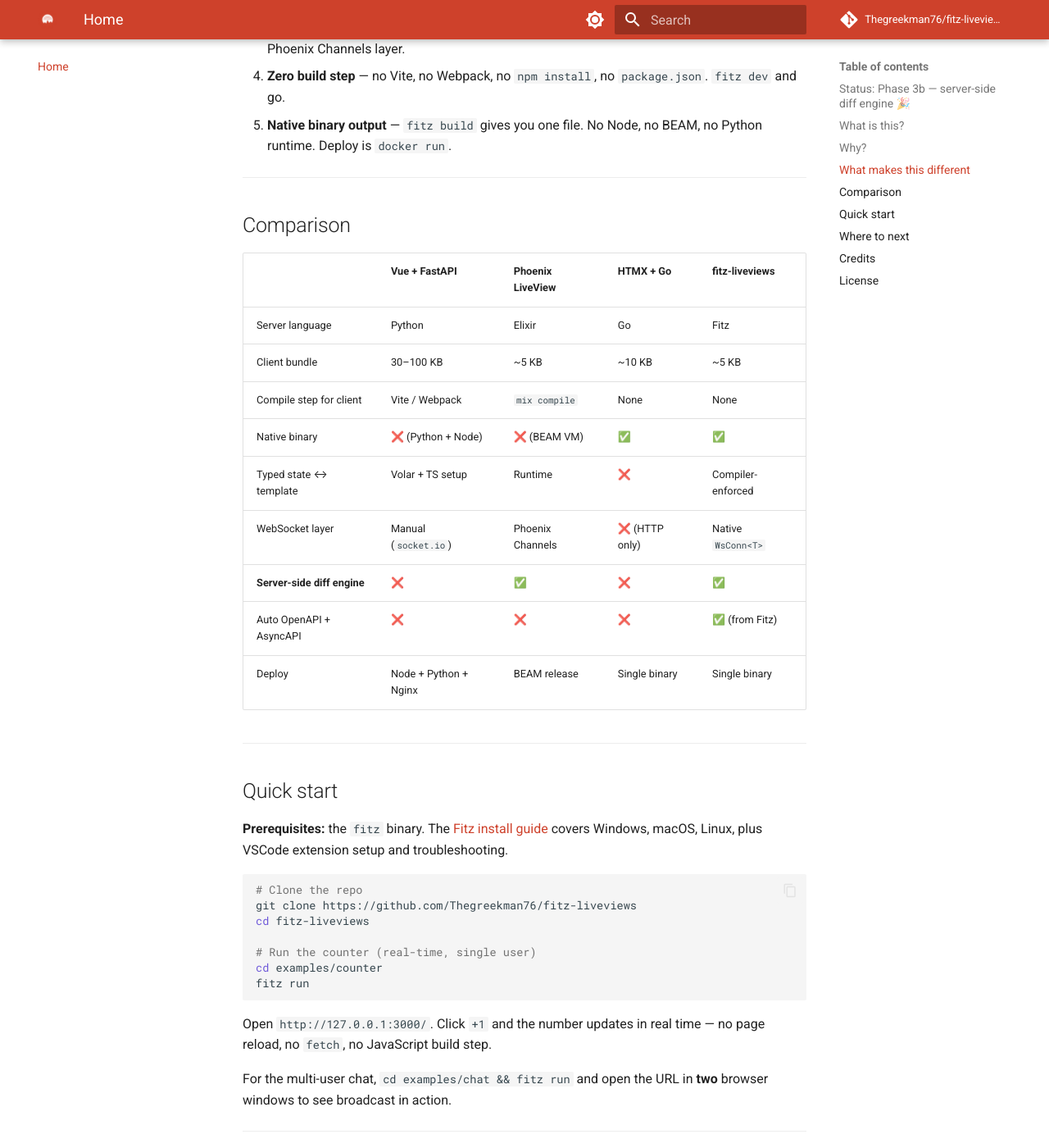
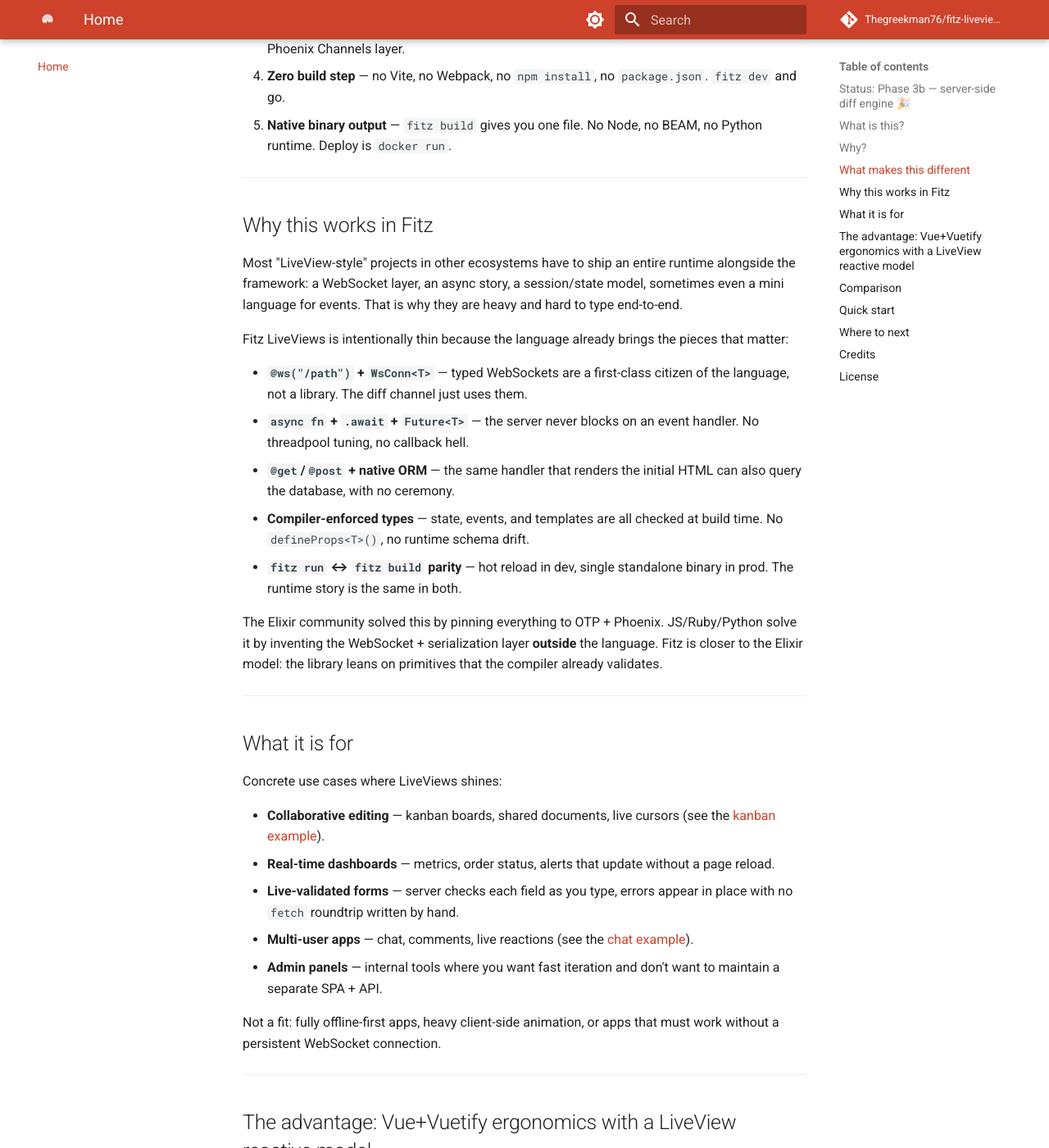
Before and after one commit to Thegreekman76/fitz-liveviews, an MkDocs documentation site: the page built from docs/index.md, in a window 1280 px wide and 1400 px high, scrolled down 2617 px. Shown: the whole window at 82% size. Built offline with MkDocs 1.6.1 and Material for MkDocs 9.7.7, drawn with Linux system fonts in a browser that asks for light colours; comment, search, counter and statistics services are not loaded; some of the changed text lies outside the part shown.

Commit message:
docs: add "Why this works in Fitz" section to README + docs/index.md
Three new sections between "What makes this different" and "Comparison"
explaining the specific angle that neither surface covered before:

- Why this works in Fitz — the language brings @ws + WsConn<T>, async,
  @get/@post + native ORM, compiler-enforced types, and run <-> build
  parity in the core, so the lib stays thin.
- What it is for — concrete use cases (collaborative editing, dashboards,
  live-validated forms, multi-user apps, admin panels) + non-fits.
- The advantage — Vue+Vuetify ergonomics with a LiveView reactive model
  as the sweet spot neither side covers alone.

```diff
--- a/docs/index.md
+++ b/docs/index.md
@@ -108,6 +108,77 @@
 
 ---
 
+## Why this works in Fitz
+
+Most "LiveView-style" projects in other ecosystems have to ship an entire
+runtime alongside the framework: a WebSocket layer, an async story, a
+session/state model, sometimes even a mini language for events. That is
+why they are heavy and hard to type end-to-end.
+
+Fitz LiveViews is intentionally thin because the language already brings
+the pieces that matter:
+
+- **`@ws("/path")` + `WsConn<T>`** — typed WebSockets are a first-class
+  citizen of the language, not a library. The diff channel just uses them.
+- **`async fn` + `.await` + `Future<T>`** — the server never blocks on an
+  event handler. No threadpool tuning, no callback hell.
+- **`@get`/`@post` + native ORM** — the same handler that renders the
+  initial HTML can also query the database, with no ceremony.
+- **Compiler-enforced types** — state, events, and templates are all
+  checked at build time. No `defineProps<T>()`, no runtime schema drift.
+- **`fitz run` ↔ `fitz build` parity** — hot reload in dev, single
+  standalone binary in prod. The runtime story is the same in both.
+
+The Elixir community solved this by pinning everything to OTP + Phoenix.
+JS/Ruby/Python solve it by inventing the WebSocket + serialization layer
+**outside** the language. Fitz is closer to the Elixir model: the library
+leans on primitives that the compiler already validates.
+
+---
+
+## What it is for
+
+Concrete use cases where LiveViews shines:
+
+- **Collaborative editing** — kanban boards, shared documents, live
+  cursors (see the [kanban example](examples/kanban.md)).
+- **Real-time dashboards** — metrics, order status, alerts that update
+  without a page reload.
+- **Live-validated forms** — server checks each field as you type,
+  errors appear in place with no `fetch` roundtrip written by hand.
+- **Multi-user apps** — chat, comments, live reactions
+  (see the [chat example](examples/chat.md)).
+- **Admin panels** — internal tools where you want fast iteration and
+  don't want to maintain a separate SPA + API.
+
+Not a fit: fully offline-first apps, heavy client-side animation, or
+apps that must work without a persistent WebSocket connection.
+
+---
+
+## The advantage: Vue+Vuetify ergonomics with a LiveView reactive model
+
+As the library grows into `@live_component` + templates + (eventually) a
+UI companion, writing components will feel a lot like Vue with Vuetify:
+props, slots, ready-made buttons/inputs/dialogs, no CSS by hand.
+
+But the **reactive model** stays LiveView, not Vue: state lives on the
+server, events travel over WebSocket, the server pushes diffs to the
+client. Vue does it the other way around — reactivity in the browser
+with a virtual DOM.
+
+That combo is the sweet spot that neither side covers alone:
+
+- Elixir LiveView is powerful but the HTML/CSS story is bare.
+- Vue+Vuetify is beautiful but forces you to maintain an API + client
+  state + sync layer.
+
+Fitz LiveViews bets on having both at once — the ergonomics of Vue+Vuetify
+with the simplicity of a server-authoritative model, on top of a compiled
+binary and a typed core.
+
+---
+
 ## Comparison
 
 |                              | Vue + FastAPI          | Phoenix LiveView  | HTMX + Go        | **fitz-liveviews**  |
```
Also changed, not shown: README.md (+65 -0 lines).
